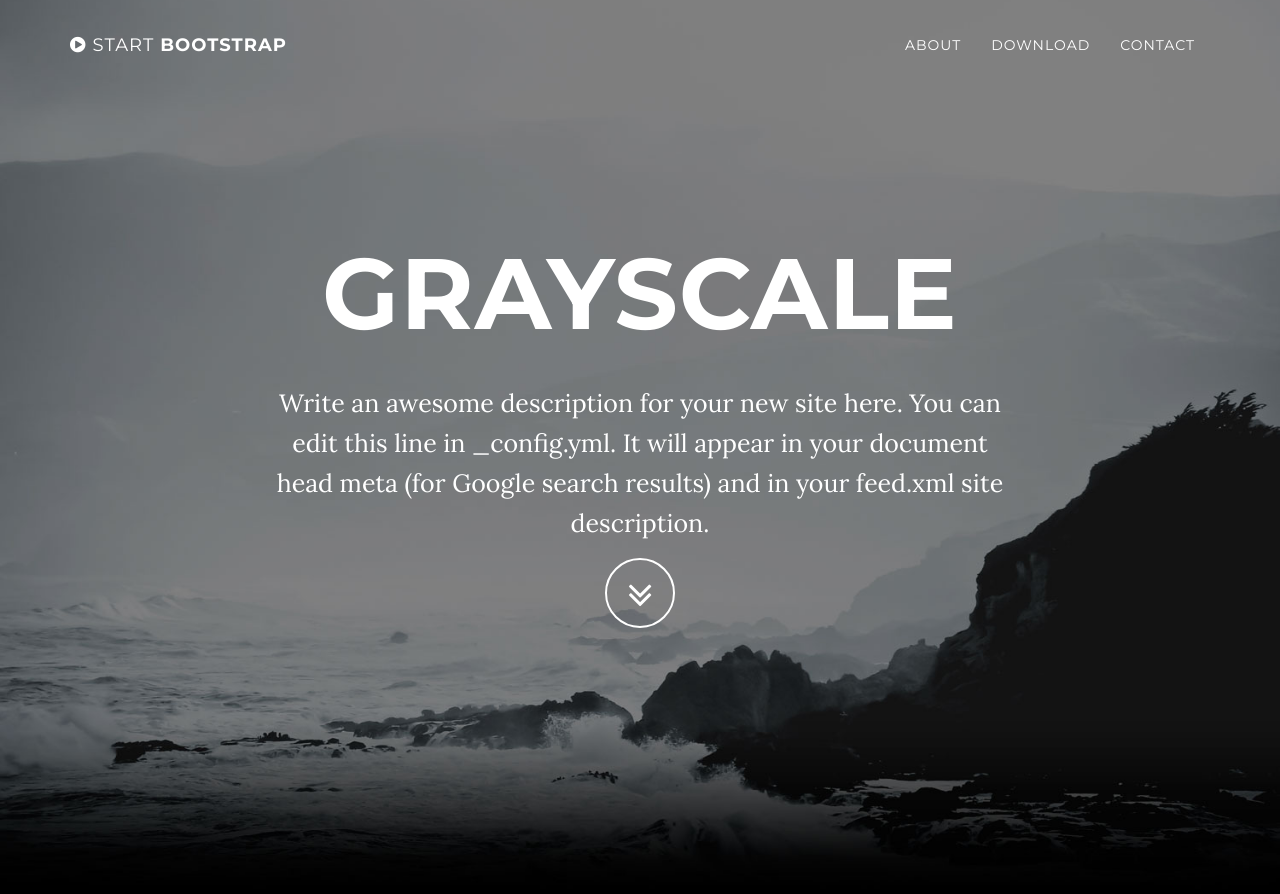
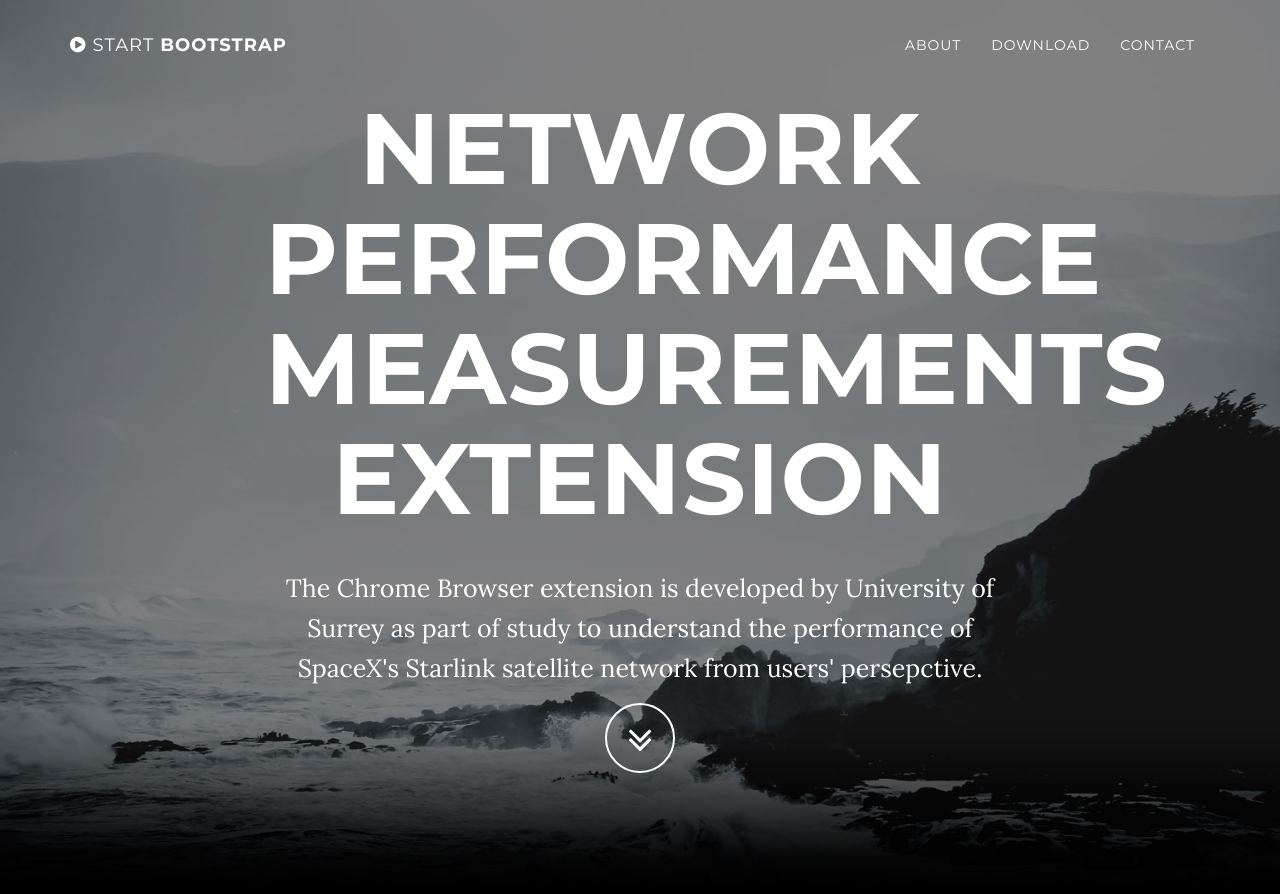
Before and after one commit to socsys/measurements, a Jekyll site: the page built from index.html, in a window 1280 px wide and 900 px high. Shown: the top 894 px of the window. Built offline with Jekyll 4.4.1, drawn with Linux system fonts in a browser that asks for light colours; some of the changed text lies outside the part shown.

Commit message:
edit the header

```diff
--- a/_config.yml
+++ b/_config.yml
@@ -1,8 +1,8 @@
 # Site settings
-title: Grayscale
-email: your-email@domain.com
-url: https://example.github.io
-description: "Write an awesome description for your new site here. You can edit this line in _config.yml. It will appear in your document head meta (for Google search results) and in your feed.xml site description."
+title: Network Performance Measurements Extension
+email: netsys.surrey@gmail.com
+url: https://github.com/socsys/slinky-test
+description: "The Chrome Browser extension is developed by University of Surrey as part of study to understand the performance of SpaceX's Starlink satellite network from users' persepctive."
 
 # Color settings (hex-codes without the leading hash-tag)
 color:
@@ -15,15 +15,15 @@ footer: Your Website
 # Social networks usernames (many more available: google-plus, flickr, dribbble, pinterest, instagram, tumblr, linkedin, etc.)
 social:
   - title: twitter
-    url: https://twitter.com/SBootstrap
+    url:
   - title: facebook
     url:
   - title: stack-overflow
-    url: http://stackoverflow.com/questions/tagged/jekyll
+    url:
   - title: bitbucket
-    url: http://bitbucket.org/jekyll
+    url:
   - title: github
-    url: https://github.com/IronSummitMedia/startbootstrap
+    url: https://github.com/socsys/slinky-test
 
 # Build settings
 markdown: kramdown
```
